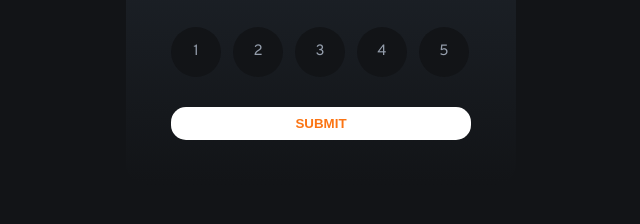
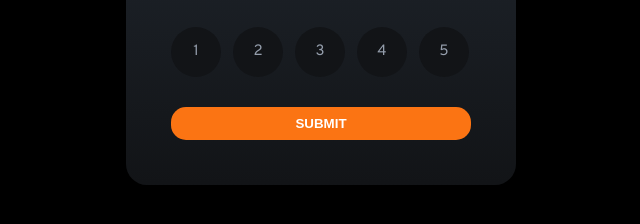
Before and after one commit to alideel/front-end-mentor, a plain HTML site: page interactive-rating-component-main/index.html in a window 1280 px wide. Shown: the part 432-656 px from the top of the page, without its empty margins (319-959 px from the left). Drawn offline with Linux system fonts and the light colour scheme.

Commit message:
change color of button

```diff
--- a/interactive-rating-component-main/style.css
+++ b/interactive-rating-component-main/style.css
@@ -23,7 +23,7 @@ html {
 }
 body {
   font-family: var(--main-font), sans-serif;
-  background-color: var(--very-dark-blue);
+  background-color: black;
   height: 100vh;
   display: flex;
   justify-content: center;
@@ -118,8 +118,8 @@ body {
   width: 100% !important;
 }
 .btn {
-  background-color: var(--white);
-  color: var(--orange);
+  background-color: var(--orange);
+  color: var(--white);
   padding-block: 0.6rem;
   text-transform: uppercase;
   font-weight: bold;
```
